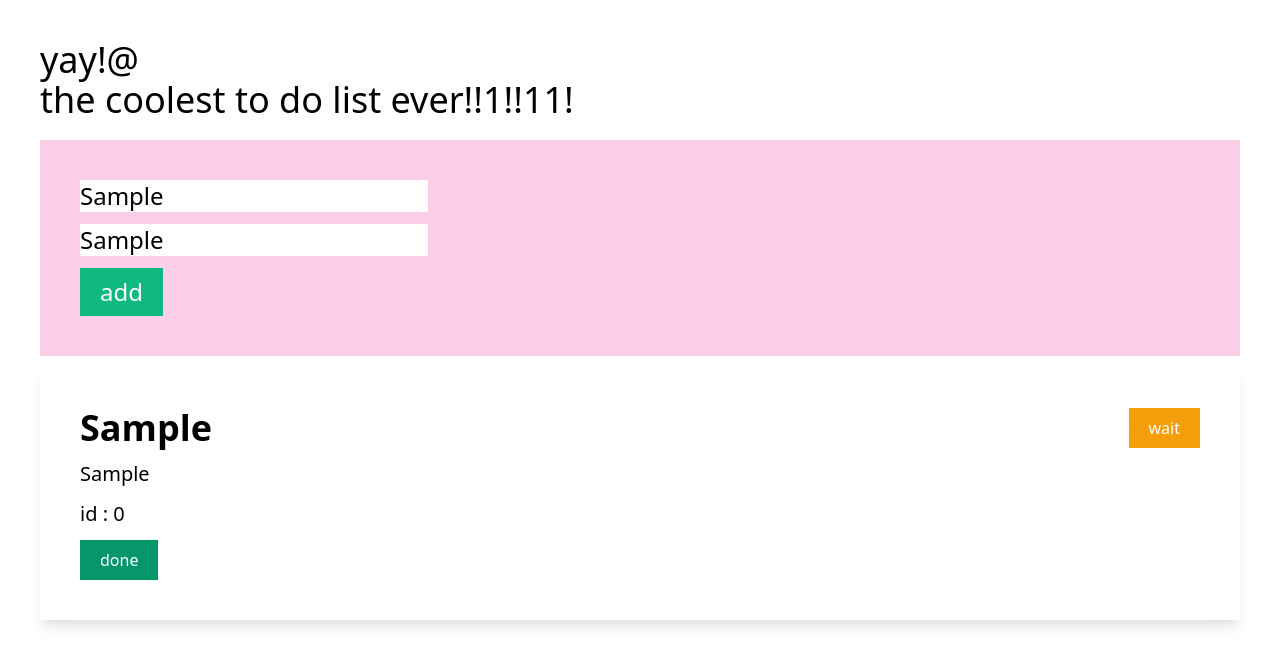
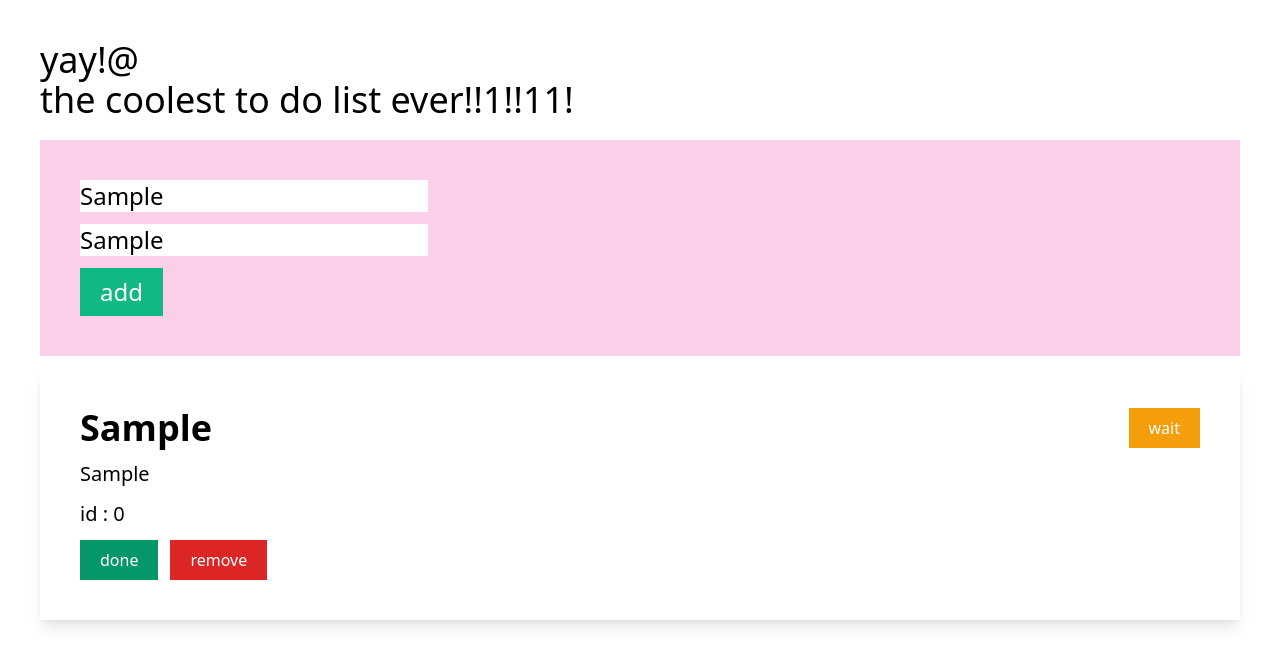
Before and after one commit to thisnat/learn-mern, a React (Create React App) app: page /lab5 in a window 1280 px wide. Both pictures are taken after typing "Sample", "Sample" into the empty fields and a click on the button "add". Shown: the top 666 px of the page. Built offline with nearby package versions, Linux system fonts and the light colour scheme.

Commit message:
to do list : remove todo item

```diff
--- a/src/components/TodoItem.js
+++ b/src/components/TodoItem.js
@@ -1,6 +1,6 @@
 import React,{ useState } from 'react';
 
-const TodoItem = ({ title,todo,index}) => {
+const TodoItem = ({ title,todo,index,removeToDoItem}) => {
 
     //component will re-render when state update
     let [isDone,setIsDone] = useState(false);
@@ -9,6 +9,12 @@ const TodoItem = ({ title,todo,index}) => {
         e.preventDefault();
 
         setIsDone(true);
+    }
+
+    const handleRemoveBtn = (e) => {
+        e.preventDefault();
+
+        removeToDoItem(index);
     }
 
     return (
@@ -22,6 +28,7 @@ const TodoItem = ({ title,todo,index}) => {
             <p className="mt-3 text-xl">{todo}</p>
             <p className="mt-3 text-xl">id : {index}</p>
             <button disabled={isDone} className="disabled:opacity-50 mt-3 px-5 py-2 bg-green-600 text-white" onClick={handleDoneButton}>done</button>
+            <button className="disabled:opacity-50 mt-3 ml-3 px-5 py-2 bg-red-600 text-white" onClick={handleRemoveBtn}>remove</button>
         </div>
     );
 };
--- a/src/views/Lab5.js
+++ b/src/views/Lab5.js
@@ -6,7 +6,13 @@ const Lab5 = () => {
     const [todoList,setTodolist] = React.useState([]);
 
     const addToDoItem = ({title,todo}) => {
-        const newTodo = [...todoList, { title,todo}];
+        let newTodo = [...todoList, { title,todo}];
+        setTodolist(newTodo);
+    }
+
+    const removeToDoItem = (index) => {
+        let newTodo = [...todoList];
+        newTodo.splice(index,1);
         setTodolist(newTodo);
     }
 
@@ -16,7 +22,7 @@ const Lab5 = () => {
             <p className="text-4xl">the coolest to do list ever!!1!!11!</p>
             <TodoAdd addToDoItem={addToDoItem}/>
             {
-                todoList.map((data,i) => (<TodoItem key={i} title={data.title} todo={data.todo} index={i} />))
+                todoList.map((data,i) => (<TodoItem key={i} title={data.title} todo={data.todo} index={i} removeToDoItem={removeToDoItem} />))
             }
         </div>
     );
```
